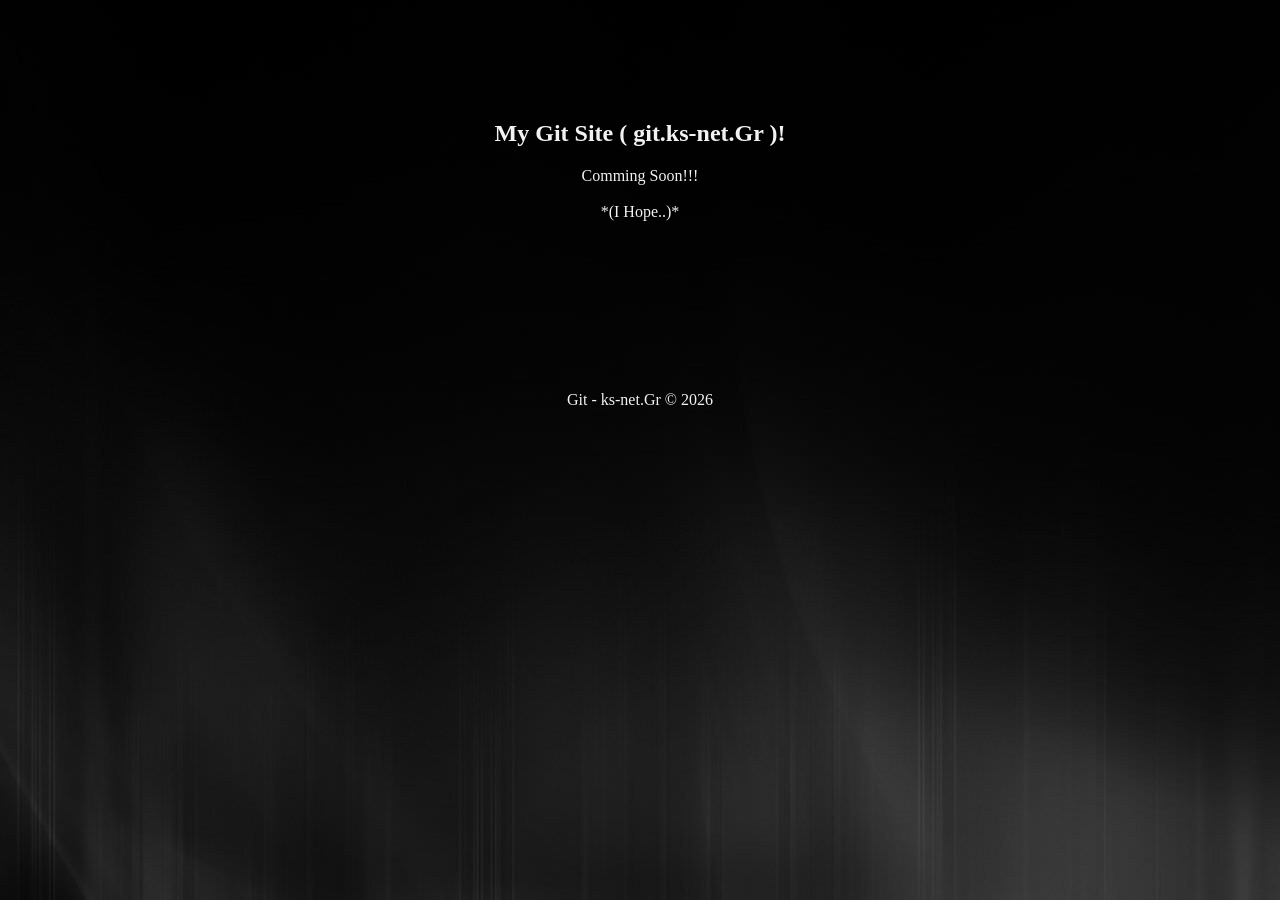
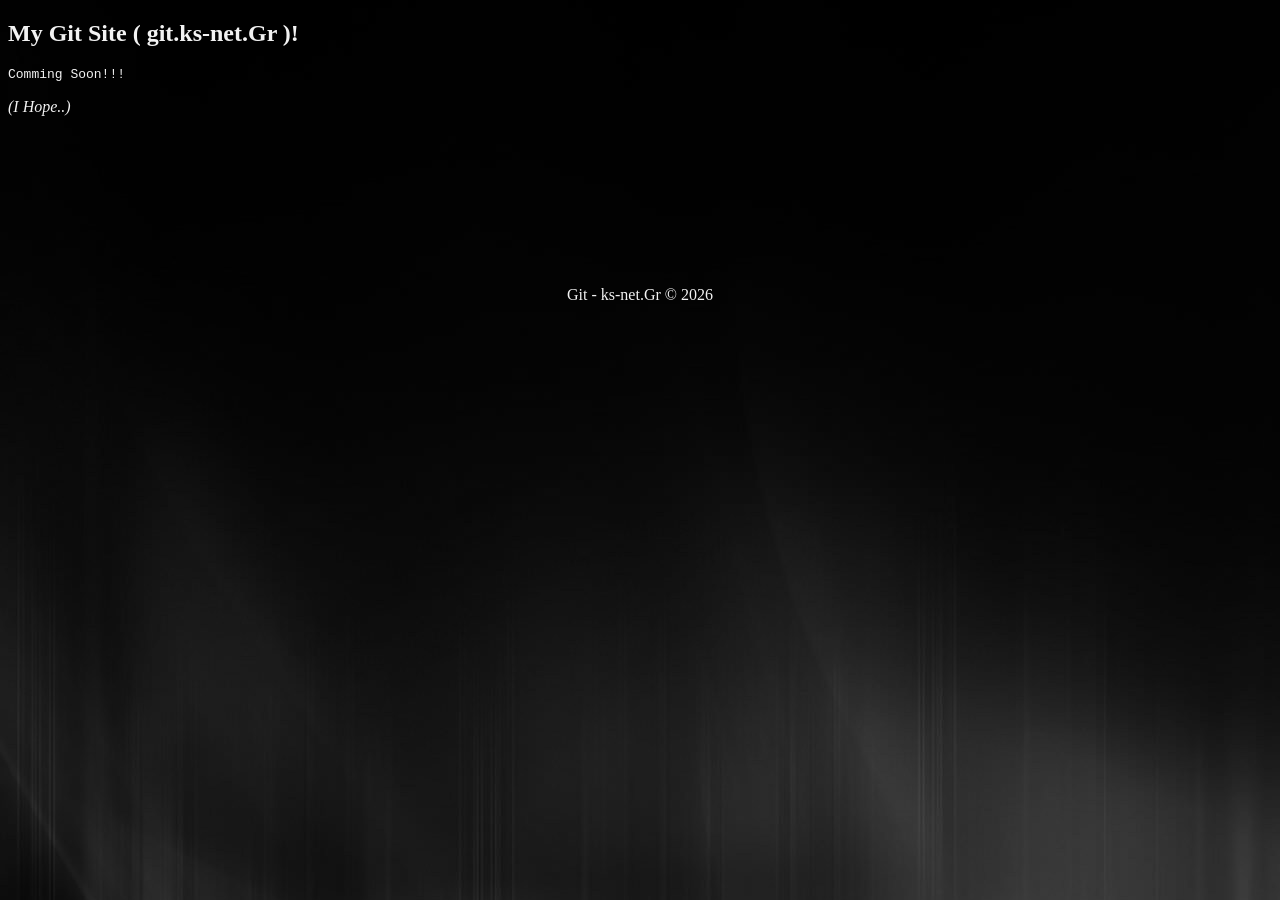
Before and after one commit to ks-net/Jekyll-ks-net.Gr, a Jekyll site: the page built from index.md, in a window 1280 px wide. Built offline with Jekyll 4.4.1, drawn with Linux system fonts in a browser that asks for light colours.

Commit message:
Update index.md

```diff
--- a/index.md
+++ b/index.md
@@ -7,15 +7,14 @@ layout: basic
 ---
 
 <!-- index.md start -->
-<div class="home-msg">
-
-<h1>My Git Site ( git.ks-net.Gr )!</h1>
-
-	<span>Comming Soon!!!</span>
-		<br/>
-		<br/>
-	<span>*(I Hope..)* </span>
 
 
-</div>
+# My Git Site ( git.ks-net.Gr )! #
+
+	Comming Soon!!!
+
+*(I Hope..)*
+
+
+
 <!-- index.md end -->
```
